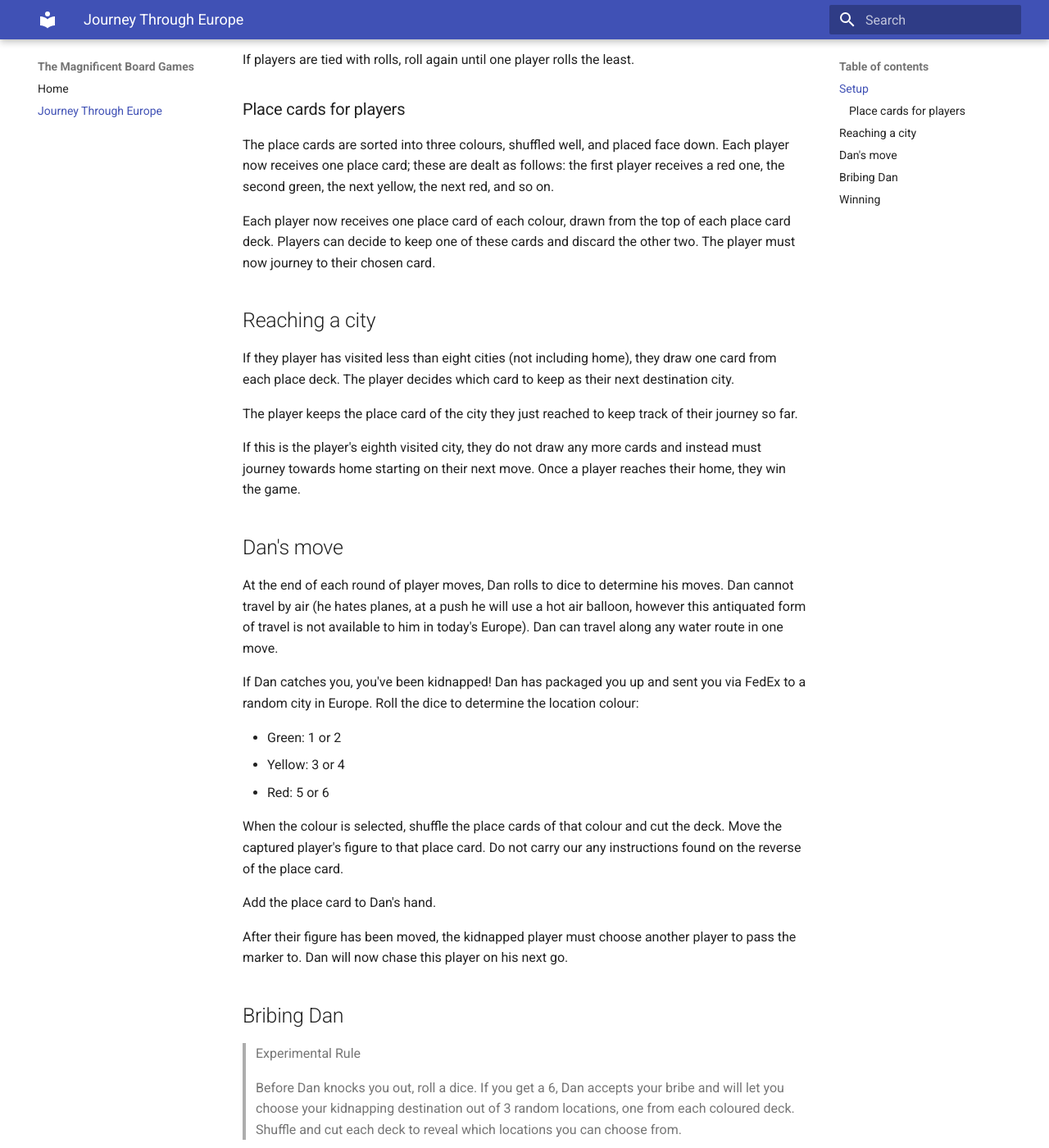
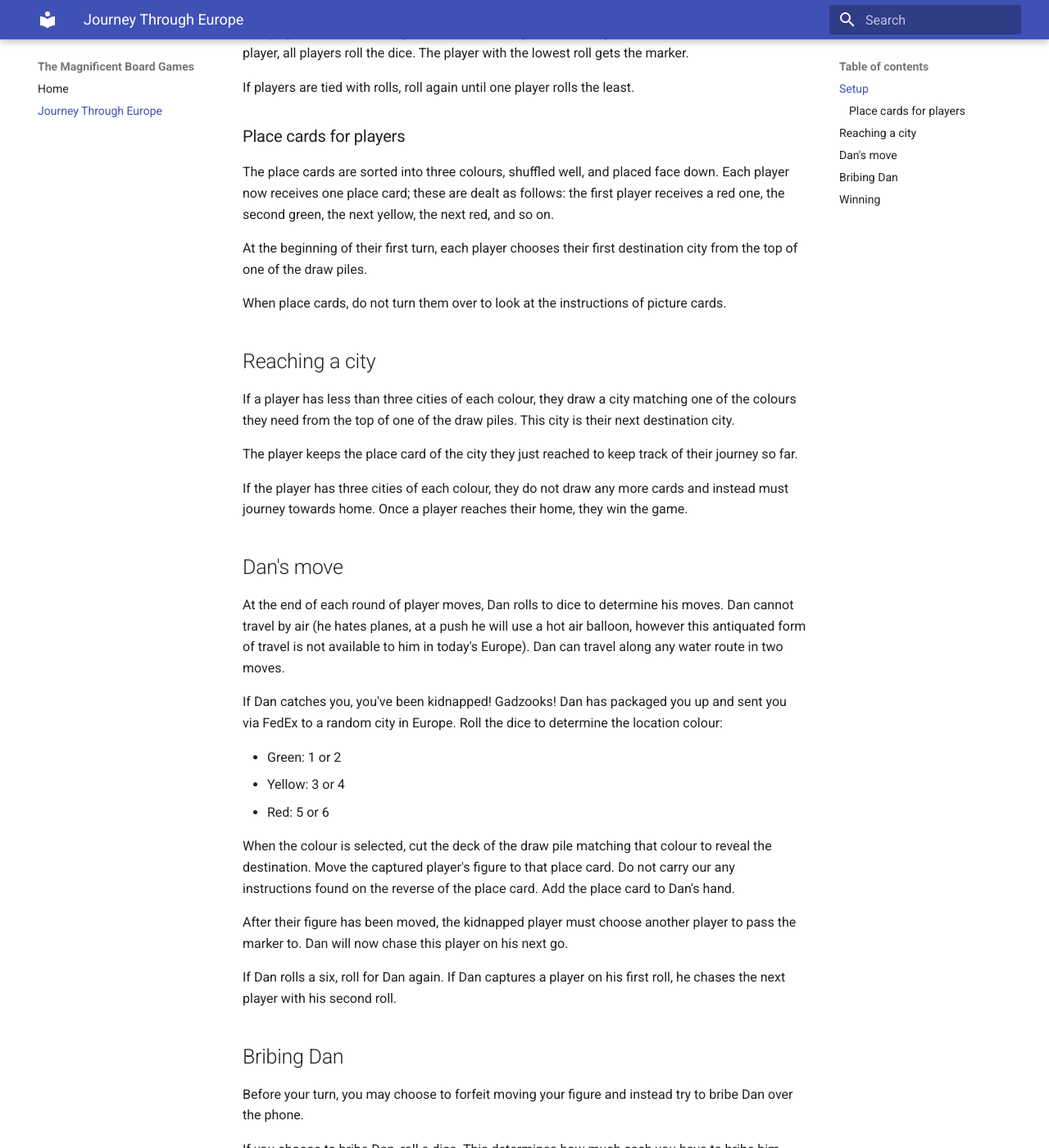
Before and after one commit to Amphiii/the-magnificent-mods, an MkDocs documentation site: the page built from docs/journey-through-europe.md, in a window 1280 px wide and 1400 px high, scrolled down 1325 px. Shown: the whole window at 82% size. Built offline with MkDocs 1.6.1 and Material for MkDocs 9.7.7, drawn with Linux system fonts in a browser that asks for light colours; some of the changed text lies outside the part shown.

Commit message:
feat: update rules for journey-through-europe
- Dan needs 9 cards
- Players must collect 3 cities of each colour
- Draw cards from place card piles directly
- Boats cost Dan 2 moves
- Dan can double roll

```diff
--- a/docs/journey-through-europe.md
+++ b/docs/journey-through-europe.md
@@ -30,39 +31,37 @@ If players are tied with rolls, roll again until one player rolls the least.
 
 The place cards are sorted into three colours, shuffled well, and placed face down. Each player now receives one place card; these are dealt as follows: the first player receives a red one, the second green, the next yellow, the next red, and so on.
 
-Each player now receives one place card of each colour, drawn from the top of each place card deck. Players can decide to keep one of these cards and discard the other two. The player must now journey to their chosen card.
+At the beginning of their first turn, each player chooses their first destination city from the top of one of the draw piles.
+
+When place cards, do not turn them over to look at the instructions of picture cards.
 
 ## Reaching a city
 
-If they player has visited less than eight cities (not including home), they draw one card from each place deck. The player decides which card to keep as their next destination city.
+If a player has less than three cities of each colour, they draw a city matching one of the colours they need from the top of one of the draw piles. This city is their next destination city.
 
 The player keeps the place card of the city they just reached to keep track of their journey so far.
 
-If this is the player's eighth visited city, they do not draw any more cards and instead must journey towards home starting on their next move. Once a player reaches their home, they win the game.
+If the player has three cities of each colour, they do not draw any more cards and instead must journey towards home. Once a player reaches their home, they win the game.
 
 ## Dan's move
 
 At the end of each round of player moves, Dan rolls to dice to  determine his moves. Dan cannot travel by air (he hates planes, at a push he will use a hot air balloon, however this antiquated form of travel is not available to him in today's Europe).
-Dan can travel along any water route in one move.
+Dan can travel along any water route in two moves.
 
-If Dan catches you, you've been kidnapped! Dan has packaged you up and sent you via FedEx to a random city in Europe. Roll the dice to determine the location colour:
+If Dan catches you, you've been kidnapped! Gadzooks! Dan has packaged you up and sent you via FedEx to a random city in Europe. Roll the dice to determine the location colour:
 
 - Green: 1 or 2
 - Yellow: 3 or 4
 - Red: 5 or 6
 
-When the colour is selected, shuffle the place cards of that colour and cut the deck.
-Move the captured player's figure to that place card. Do not carry our any instructions found on the reverse of the place card.
-
-Add the place card to Dan's hand.
+When the colour is selected, cut the deck of the draw pile matching that colour to reveal the destination.
+Move the captured player's figure to that place card. Do not carry our any instructions found on the reverse of the place card. Add the place card to Dan's hand.
 
 After their figure has been moved, the kidnapped player must choose another player to pass the marker to. Dan will now chase this player on his next go.
 
+If Dan rolls a six, roll for Dan again. If Dan captures a player on his first roll, he chases the next player with his second roll.
+
 ## Bribing Dan
-
-> Experimental Rule
->
-> Before Dan knocks you out, roll a dice. If you get a 6, Dan accepts your bribe and will let you choose your kidnapping destination out of 3 random locations, one from each coloured deck. Shuffle and cut each deck to reveal which locations you can choose from.
 
 Before your turn, you may choose to forfeit moving your figure and instead try to bribe Dan over the phone.
 
@@ -76,6 +75,6 @@ Even if you successfully bribe Dan, you cannot move your piece this turn.
 
 ## Winning
 
-If Dan successfully kidnaps players 6 times throughout the game, he wins.
+If Dan successfully kidnaps players 9 times throughout the game, he wins.
 
-If a player travels to eight cities and returns home, they win the game.
+If a player collects 3 cities of each colour and returns home, they win the game.
```
Also changed, not shown: other parts of docs/journey-through-europe.md (+1 -0 lines).
